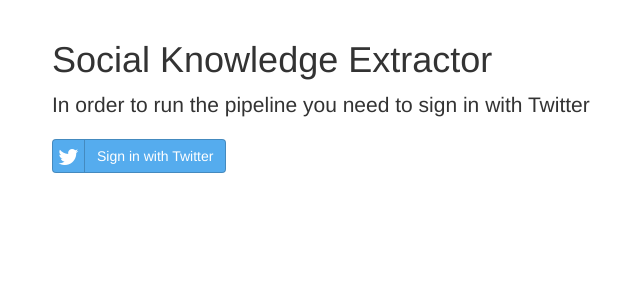
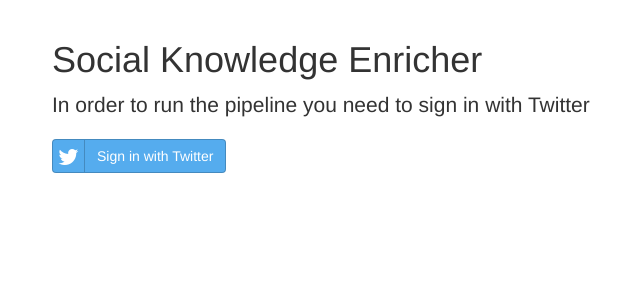
Before and after one commit to DataSciencePolimi/social-knowledge-extractor, a Flask app: page /home in a window 1280 px wide. Shown: the part 52-352 px from the top of the page, without its empty margins (18-658 px from the left). Run offline with Flask 2, Linux system fonts and the light colour scheme; parts of the project's set-up code (start-up, migrations or seed data) failed here and were passed over; some libraries are stand-ins or nearby versions.

Commit message:
fixed typo

```diff
--- a/templates/index.html
+++ b/templates/index.html
@@ -177,7 +177,7 @@
             </div>
             </div>
         {% else %}
-            <h1>Social Knowledge Extractor</h1>
+            <h1>Social Knowledge Enricher</h1>
             <p class="lead">In order to run the pipeline you need to sign in with Twitter</p>
             <a href=".{{ url_for('oauth_authorize', provider='twitter') }}" class="btn btn-social btn-twitter">
                 <span class="fa fa-twitter"></span> Sign in with Twitter
```
